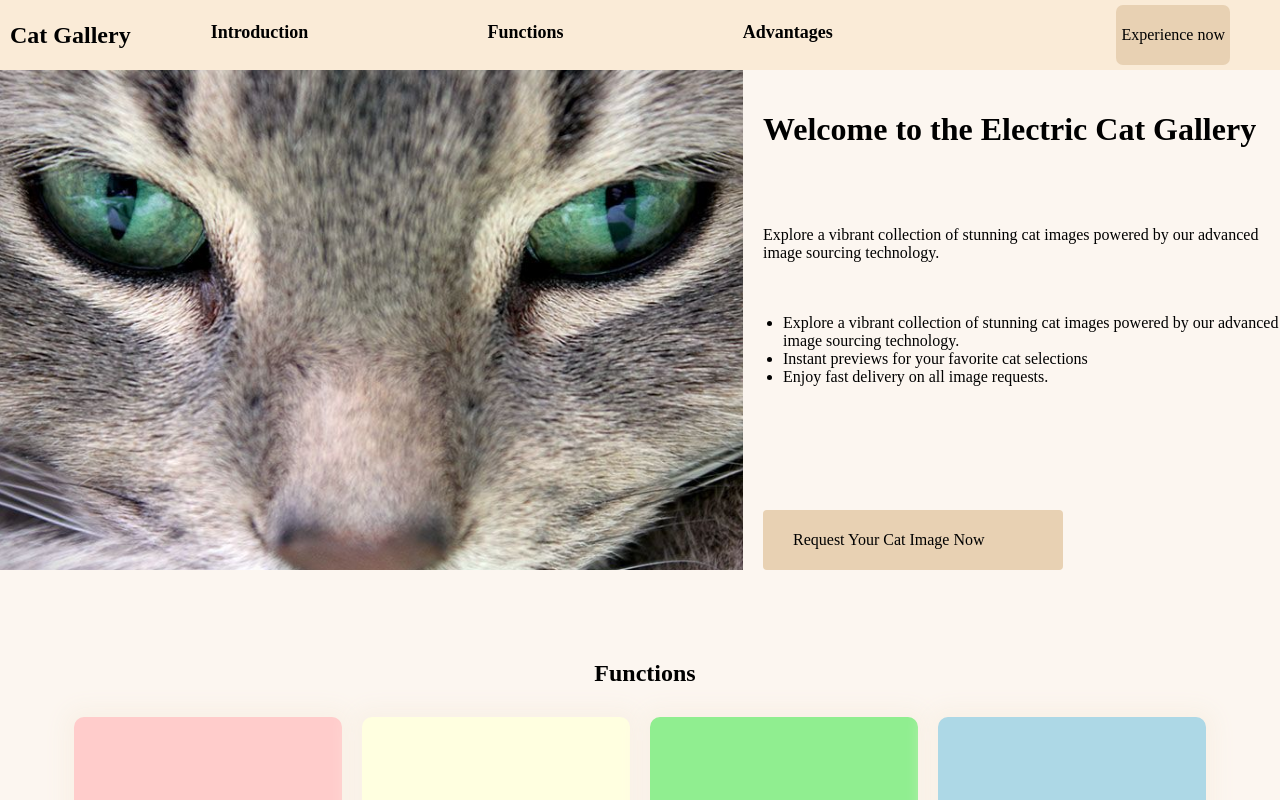
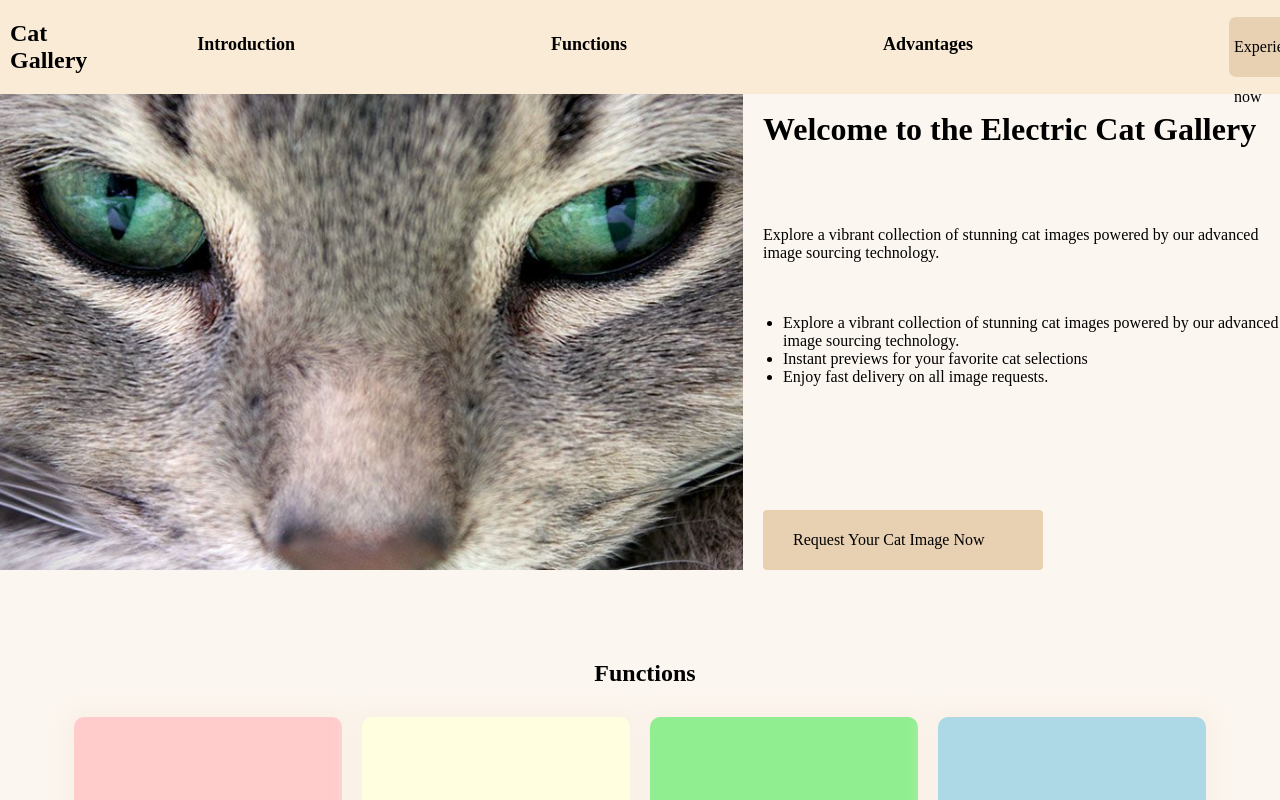
Before and after one commit to Ayohinliveaid/Vue3Project, a Vue app: page / in a window 1280 px wide. Shown: the top 800 px of the page. Built offline with nearby package versions, Linux system fonts and the light colour scheme.

Commit message:
a milestone

```diff
--- a/src/style.css
+++ b/src/style.css
@@ -50,7 +50,7 @@ body {
 }
 
 .el-input .el-input__wrapper{
-  /* background-color: rgb(250, 231, 203); */
+  background-color: rgb(253, 249, 244);
   border:none;
 
 
@@ -64,7 +64,7 @@ body {
   color: black;
   /* positon:absolute; */
   margin-left: auto;
-  margin-right: 50px;
+  margin-right: 24px;
   border-radius: 7px;
   padding: 5px;
 }
--- a/src/views/Home.vue
+++ b/src/views/Home.vue
@@ -38,7 +38,7 @@
                             <el-space direction="vertical" alignment="normal">
                                 <div v-for="(cat, index) in animatedCats" v-bind:key="index" class="cardDiv">
                                     <el-card class="cardStyle">
-                                        <img v-if="cat" v-bind:src="cat.url" alt="Cat Image" style="height: 300px;" />
+                                        <img v-if="cat" v-bind:src="cat.url" alt="Cat Image" style="height: 280px;" />
 
                                     </el-card>
                                     <el-card style="flex:1" class="cardStyle">
@@ -314,18 +314,18 @@ export default {
 }
 
 .el-button.buttonStyle:hover {
-    background-color: rgba(188, 133, 61, 0.691);
+    background-color: rgba(204, 158, 98, 0.691);
     /* Active background color */
     color: rgba(0, 0, 0, 0.691);
 }
 
 .cardDiv {
     display: flex;
-    width: 1200px;
+    width: 1500px;
 }
 
 .el-card.cardStyle {
-    background-color: blanchedalmond;
+    background-color: rgb(255, 245, 228);
     border: none;
     margin-left: 10px;
 }
--- a/src/views/Introduction.vue
+++ b/src/views/Introduction.vue
@@ -158,7 +158,7 @@ body{
 
 .header ul {
     display: flex;
-    margin-left: 70px;
+    margin-left: 100px;
     margin-top: 0;
     /* margin-right: 50px; */
     padding-bottom: 0;
@@ -167,7 +167,7 @@ body{
 }
 
 .header ul li {
-    margin-right: 14vw;
+    margin-right: 20vw;
     list-style-type: none;
     height: 70px;
     /* display:flex;
@@ -234,7 +234,7 @@ h2 {
     border: none;
     border-radius: 4px;
     padding-left: 30px;
-    padding-right: 30px;
+    padding-right: 10px;
     margin-left: 20px;
     margin-top: auto;
 }
@@ -318,7 +318,7 @@ h2 {
 
 .gallery {
     display: flex;
-    width: 80vw;
+    width:870px;
     overflow-x: hidden;
     /* scroll-behavior: smooth; */
 }
@@ -334,6 +334,7 @@ h2 {
     margin-right: 20px;
     flex-shrink: 0;
     height: 300px;
+    box-sizing: content-box;
 }
 
 .gallery-container button {
```
